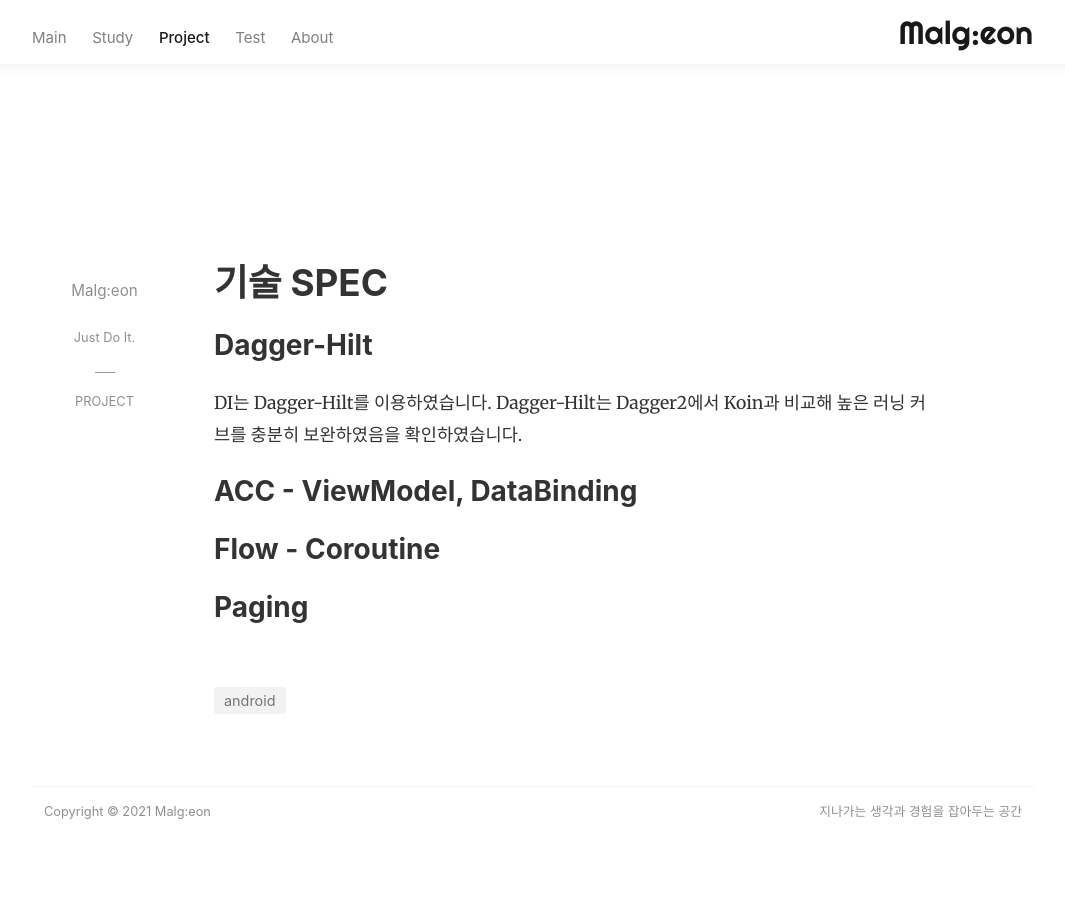
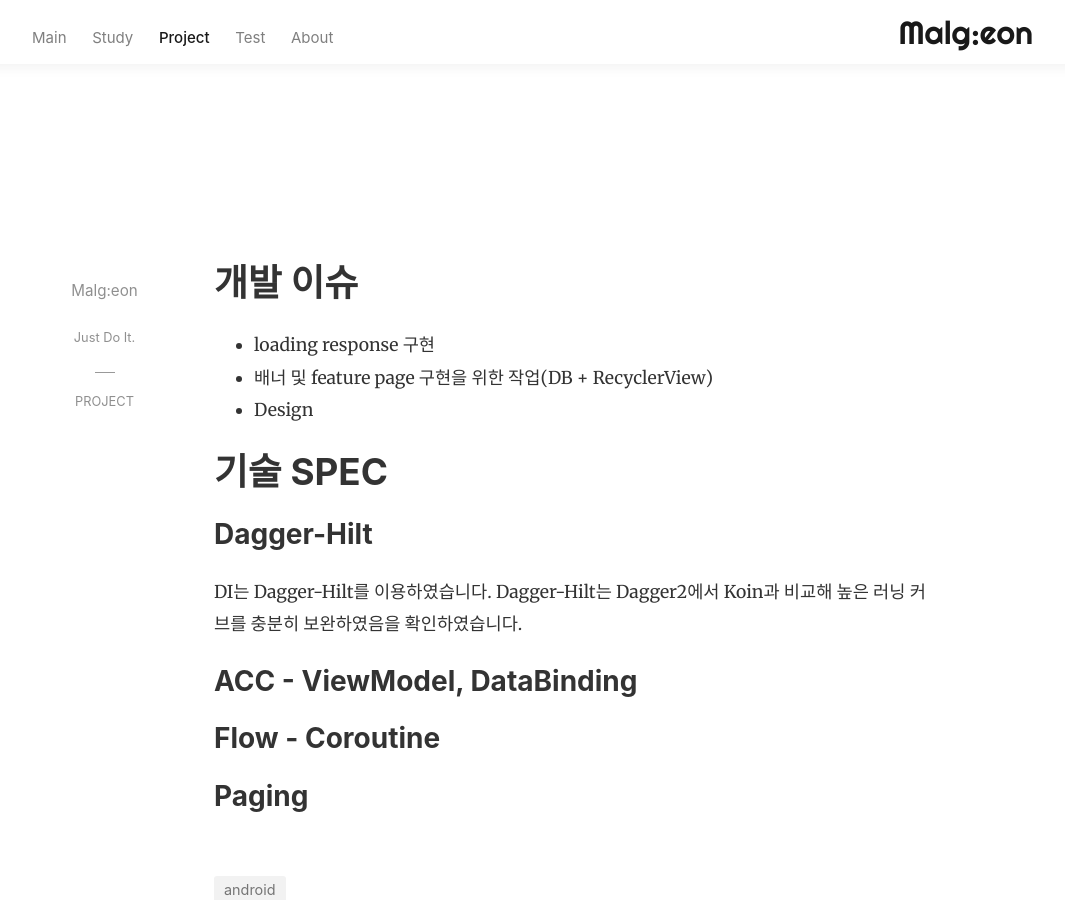
Before and after one commit to Malgeon/makeBlog, a Jekyll site: the page built from _posts/project/2021-03-26-android_app_useful_photo_album.md, in a window 1280 px wide and 900 px high, scrolled down 722 px. Shown: the whole window, without its empty margins (107-1172 px from the left). Built offline with Jekyll 4.4.1, drawn with Linux system fonts in a browser that asks for light colours; nearby versions of some CDN libraries; before the commit the page ends 1590 px from its top, so only the background shows below that.

Commit message:
210401 useful-photo making

```diff
--- a/_posts/project/2021-03-26-android_app_useful_photo_album.md
+++ b/_posts/project/2021-03-26-android_app_useful_photo_album.md
@@ -15,8 +15,14 @@ developperiod : "2021.02.25 ~ "
 link: "Github"
 linkUrl: https://https://github.com/Malgeon/useful-photo-album
 imagenum: 3
-images: [ assets/images/project/android/useful_project_1.JPG, assets/images/project/android/useful_project_2.JPG, assets/images/project/android/useful_project_3.JPG ]
+images: [ assets/images/project/android/useful_project_2.JPG, assets/images/project/android/useful_project_3.JPG, assets/images/project/android/useful_project_4.JPG ]
 ---
+
+# 개발 이슈
+
+- loading response 구현
+- 배너 및 feature page 구현을 위한 작업(DB + RecyclerView)
+- Design
 
 # 기술 SPEC
 
```
Also changed, not shown: other parts of _posts/project/2021-03-26-android_app_useful_photo_album.md (+1 -1 lines), assets/images/project/android/useful_project_1.JPG, assets/images/project/android/useful_project_2.JPG, assets/images/project/android/useful_project_3.JPG, assets/images/project/android/useful_project_4.JPG (added).
